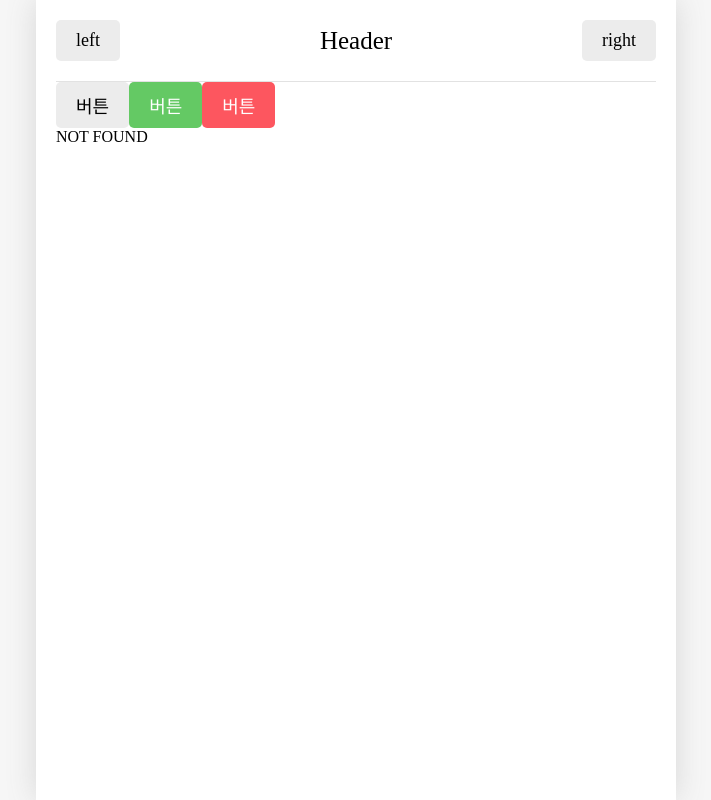
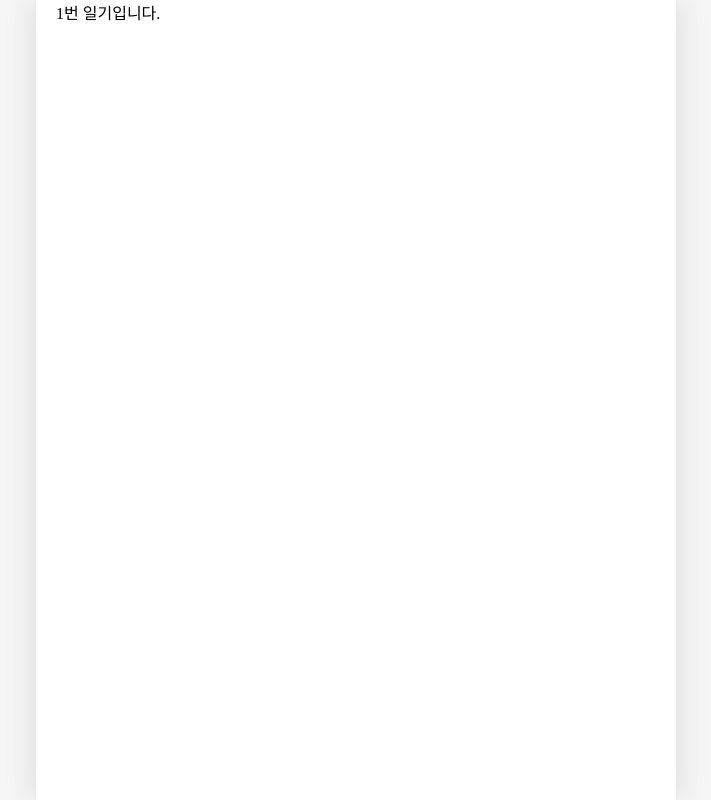
Before and after one commit to hyejoy/-2024--------------React_---------, a React (Vite) app in the folder section12/: page /edit/1 in a window 1280 px wide. Before the commit this address had no page. Shown: the whole page, without its empty margins (284-995 px from the left). Built offline with nearby package versions, Linux system fonts and the light colour scheme; a web font is replaced by a local one.

Commit message:
일기 관리기능 구현하기

```diff
--- a/section12/src/App.jsx
+++ b/section12/src/App.jsx
@@ -1,59 +1,41 @@
 import './App.css';
-import {Routes, Route, Link, useNavigate} from 'react-router-dom';
+import {useReducer} from 'react';
+import {Routes, Route} from 'react-router-dom';
 import Home from './pages/Home';
 import Diary from './pages/Diary';
 import New from './pages/New';
 import NotFound from './pages/NotFound';
-import Test from './pages/Test';
-import Button from './components/Button';
-import Header from './components/Header';
-import {getEmotionImage} from './util/get-emotion-image';
+import Edit from './pages/Edit';
 
-/**
- *
- * 1. "/" : 모든 일기를 조회하는 Home 페이지
- * 2. "/new" : 새로운 일기를 작성하는 New 페이지
- * 3. "/diary" : 일기를 상세히 조회하는 Diary 페이지
- */
+const mockData = [
+  {
+    id: 1,
+    createdDatre: new Date().getTime(),
+    emotionId: 1,
+    content: '1번 일기 내용',
+  },
+  {
+    id: 2,
+    createdDatre: new Date().getTime(),
+    emotionId: 2,
+    content: '2번 일기 내용',
+  },
+];
+
+function reducer(state, action) {
+  return state;
+}
+
 function App() {
-  const nav = useNavigate();
+  const [data, dispatch] = useReducer(reducer, [mockData]);
 
-  const onClickButton = () => {
-    nav('/new');
-  };
   return (
     <>
-      <Header
-        title={'Header'}
-        leftChild={<Button text={'left'} />}
-        rightChild={<Button text={'right'} />}
-      />
-      <Button
-        text={'버튼'}
-        onClick={() => {
-          console.log('click!');
-        }}
-      />
-      <Button
-        text={'버튼'}
-        type={'POSITIVE'}
-        onClick={() => {
-          console.log('click!');
-        }}
-      />
-      <Button
-        text={'버튼'}
-        type={'NEGATIVE'}
-        onClick={() => {
-          console.log('click!');
-        }}
-      />
-
       <Routes>
         <Route path="/" element={<Home />} />
         <Route path="/new" element={<New />} />
         <Route path="/diary/:id" element={<Diary />} />
-        <Route path="/Test" element={<Test />} />
+        <Route path="/edit/:id" element={<Edit />} />
         <Route path="*" element={<NotFound />} />
       </Routes>
     </>
--- /dev/null
+++ b/section12/src/pages/Edit.jsx
@@ -0,0 +1,11 @@
+import {useParams} from 'react-router-dom';
+
+const Edit = () => {
+  const params = useParams();
+
+  console.log(params.id);
+
+  return <div>{params.id}번 일기입니다.</div>;
+};
+
+export default Edit;
```
